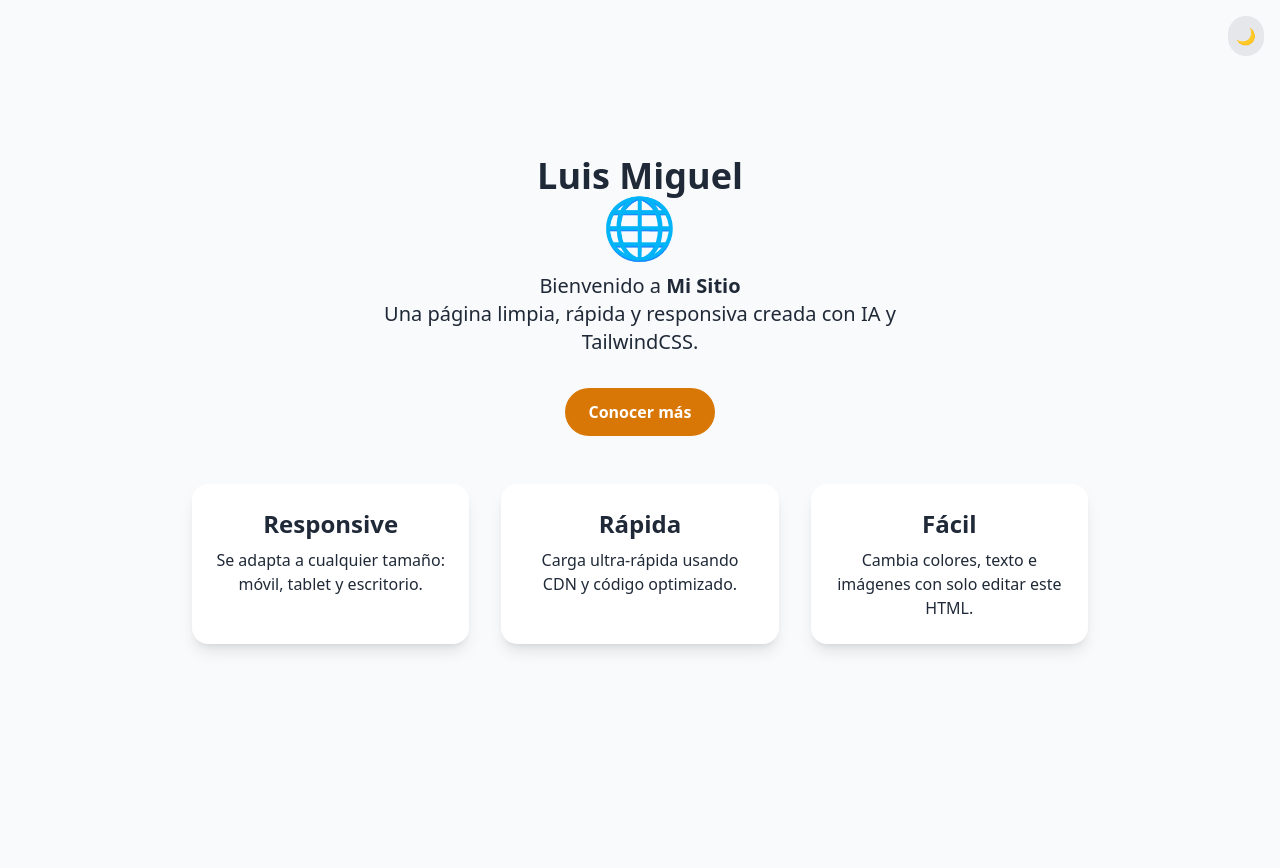
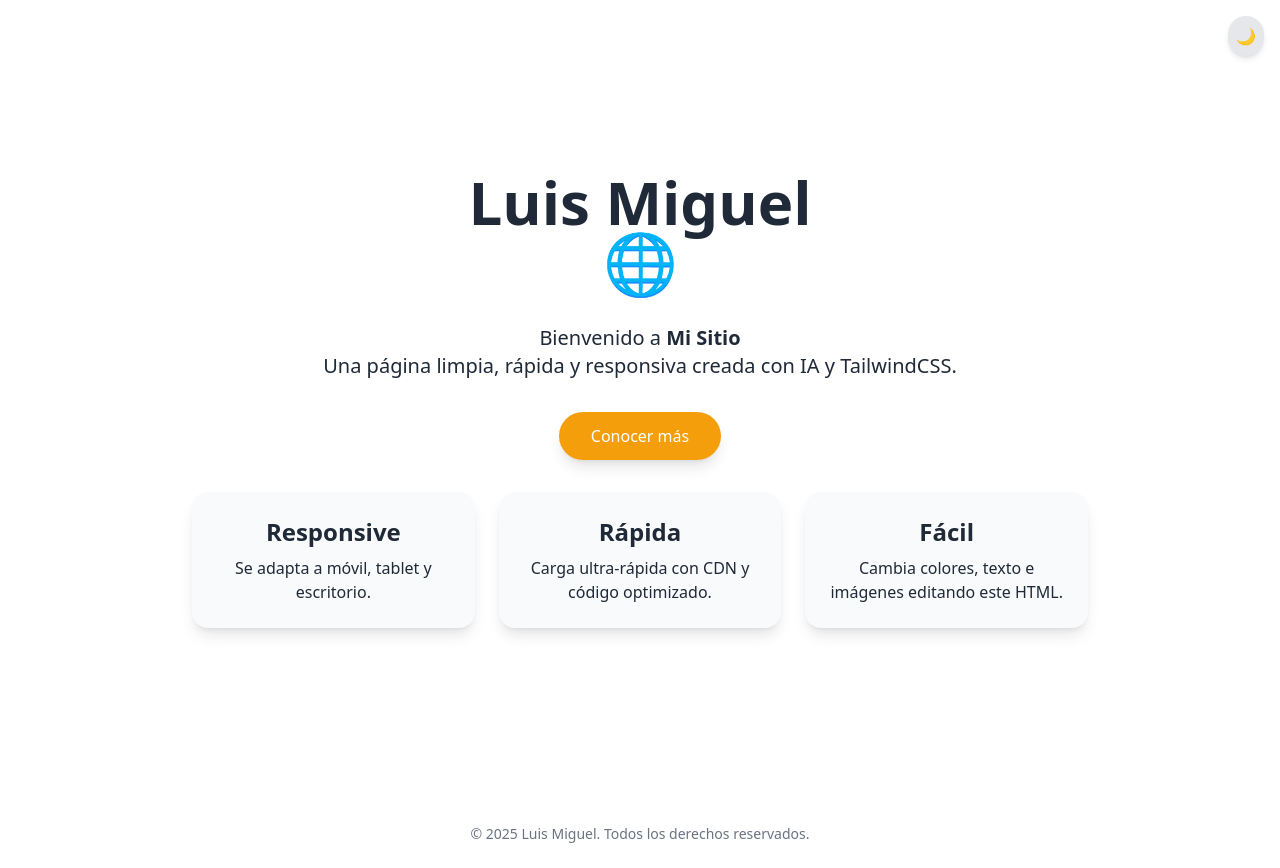
Before and after one commit to luismiquel/Web-Luis-Miguel, a plain HTML site: page index.html in a window 1280 px wide. Before the commit the page ends 800 px from the top, so only its background shows below. Drawn offline with nearby package versions, Linux system fonts and the light colour scheme.

Commit message:
Update index.html

```diff
--- a/index.html
+++ b/index.html
@@ -1,69 +1,85 @@
 <!DOCTYPE html>
-<html lang="es" class="">
+<html lang="es" class="dark">
 <head>
   <meta charset="UTF-8" />
-  <meta name="viewport" content="width=device-width, initial-scale=1.0"/>
+  <meta name="viewport" content="width=device-width,initial-scale=1.0" />
   <title>Mi Sitio — Luis Miguel</title>
   <!-- Tailwind CSS via CDN -->
   <script src="https://cdn.tailwindcss.com"></script>
   <script>
-    // Activamos modo oscuro solo si ya lo tenía en localStorage
     tailwind.config = {
-      darkMode: 'class'
-    };
+      darkMode: 'class',
+      theme: {
+        extend: {
+          colors: {
+            primary: '#F59E0B',
+            secondary: '#1F2937'
+          }
+        }
+      }
+    }
   </script>
 </head>
-<body class="bg-gray-50 text-gray-800 transition-colors duration-300">
-  <main class="min-h-screen flex flex-col items-center justify-center px-4 relative">
-    <!-- Toggle Light / Dark -->
-    <button id="theme-toggle"
-      class="absolute top-4 right-4 p-2 rounded-full bg-gray-200 dark:bg-gray-800">
-      <span id="icon-light" class="hidden">🌞</span>
-      <span id="icon-dark">🌙</span>
-    </button>
+<body class="bg-white dark:bg-gray-900 text-gray-800 dark:text-gray-100 transition-colors duration-300">
 
-    <!-- Cabecera -->
-    <h1 class="text-4xl font-extrabold mb-4 text-center">
+  <!-- Toggle tema -->
+  <button id="theme-toggle"
+          class="fixed top-4 right-4 p-2 bg-gray-200 dark:bg-gray-800 rounded-full shadow-md focus:outline-none">
+    <span id="icon-light" class="hidden">🌞</span>
+    <span id="icon-dark">🌙</span>
+  </button>
+
+  <main class="min-h-screen flex flex-col items-center justify-center px-6 space-y-8">
+    <!-- Título -->
+    <h1 class="text-5xl sm:text-6xl font-extrabold text-center">
       Luis Miguel<br/>
-      <span class="block text-6xl">🌐</span>
+      <span class="text-primary">🌐</span>
     </h1>
-    <p class="text-xl mb-8 text-center max-w-xl">
+
+    <!-- Descripción -->
+    <p class="text-lg sm:text-xl text-center max-w-2xl leading-relaxed">
       Bienvenido a <span class="font-semibold">Mi Sitio</span><br/>
       Una página limpia, rápida y responsiva creada con IA y TailwindCSS.
     </p>
+
+    <!-- Botón conocer más -->
     <a href="#features"
-       class="mb-12 inline-block bg-amber-600 hover:bg-amber-700 text-white font-semibold py-3 px-6 rounded-full transition">
+       class="inline-block bg-primary hover:bg-yellow-600 text-white font-medium py-3 px-8 rounded-full shadow-lg transition-colors">
       Conocer más
     </a>
 
     <!-- Sección de características -->
-    <section id="features" class="grid gap-8 sm:grid-cols-3 w-full max-w-4xl">
-      <div class="p-6 bg-white dark:bg-gray-800 rounded-2xl shadow-lg text-center">
+    <section id="features" class="w-full max-w-4xl grid gap-6 grid-cols-1 sm:grid-cols-3">
+      <div class="p-6 bg-gray-50 dark:bg-gray-800 rounded-2xl shadow-lg text-center">
         <h2 class="text-2xl font-bold mb-2">Responsive</h2>
-        <p>Se adapta a cualquier tamaño: móvil, tablet y escritorio.</p>
+        <p>Se adapta a móvil, tablet y escritorio.</p>
       </div>
-      <div class="p-6 bg-white dark:bg-gray-800 rounded-2xl shadow-lg text-center">
+      <div class="p-6 bg-gray-50 dark:bg-gray-800 rounded-2xl shadow-lg text-center">
         <h2 class="text-2xl font-bold mb-2">Rápida</h2>
-        <p>Carga ultra-rápida usando CDN y código optimizado.</p>
+        <p>Carga ultra-rápida con CDN y código optimizado.</p>
       </div>
-      <div class="p-6 bg-white dark:bg-gray-800 rounded-2xl shadow-lg text-center">
+      <div class="p-6 bg-gray-50 dark:bg-gray-800 rounded-2xl shadow-lg text-center">
         <h2 class="text-2xl font-bold mb-2">Fácil</h2>
-        <p>Cambia colores, texto e imágenes con solo editar este HTML.</p>
+        <p>Cambia colores, texto e imágenes editando este HTML.</p>
       </div>
     </section>
   </main>
 
+  <footer class="py-6 text-center text-sm text-gray-500 dark:text-gray-400">
+    © <span id="year"></span> Luis Miguel. Todos los derechos reservados.
+  </footer>
+
   <script>
+    // Selección de elementos
     const btn = document.getElementById('theme-toggle');
     const html = document.documentElement;
     const iconLight = document.getElementById('icon-light');
     const iconDark = document.getElementById('icon-dark');
 
-    // Iniciar estado: claro por defecto, salvo que localStorage diga 'dark'
-    if (localStorage.theme === 'dark') {
+    // Estado inicial
+    if (localStorage.theme === 'dark' ||
+        (!localStorage.theme && window.matchMedia('(prefers-color-scheme: dark)').matches)) {
       html.classList.add('dark');
-      document.body.classList.replace('bg-gray-50','bg-gray-900');
-      document.body.classList.replace('text-gray-800','text-gray-100');
       iconLight.classList.remove('hidden');
       iconDark.classList.add('hidden');
     } else {
@@ -72,23 +88,22 @@
       iconLight.classList.add('hidden');
     }
 
+    // Toggle tema
     btn.addEventListener('click', () => {
       html.classList.toggle('dark');
-
       if (html.classList.contains('dark')) {
         localStorage.theme = 'dark';
         iconLight.classList.remove('hidden');
         iconDark.classList.add('hidden');
-        document.body.classList.replace('bg-gray-50','bg-gray-900');
-        document.body.classList.replace('text-gray-800','text-gray-100');
       } else {
         localStorage.theme = 'light';
         iconDark.classList.remove('hidden');
         iconLight.classList.add('hidden');
-        document.body.classList.replace('bg-gray-900','bg-gray-50');
-        document.body.classList.replace('text-gray-100','text-gray-800');
       }
     });
+
+    // Año dinámico en footer
+    document.getElementById('year').textContent = new Date().getFullYear();
   </script>
 </body>
 </html>
```
